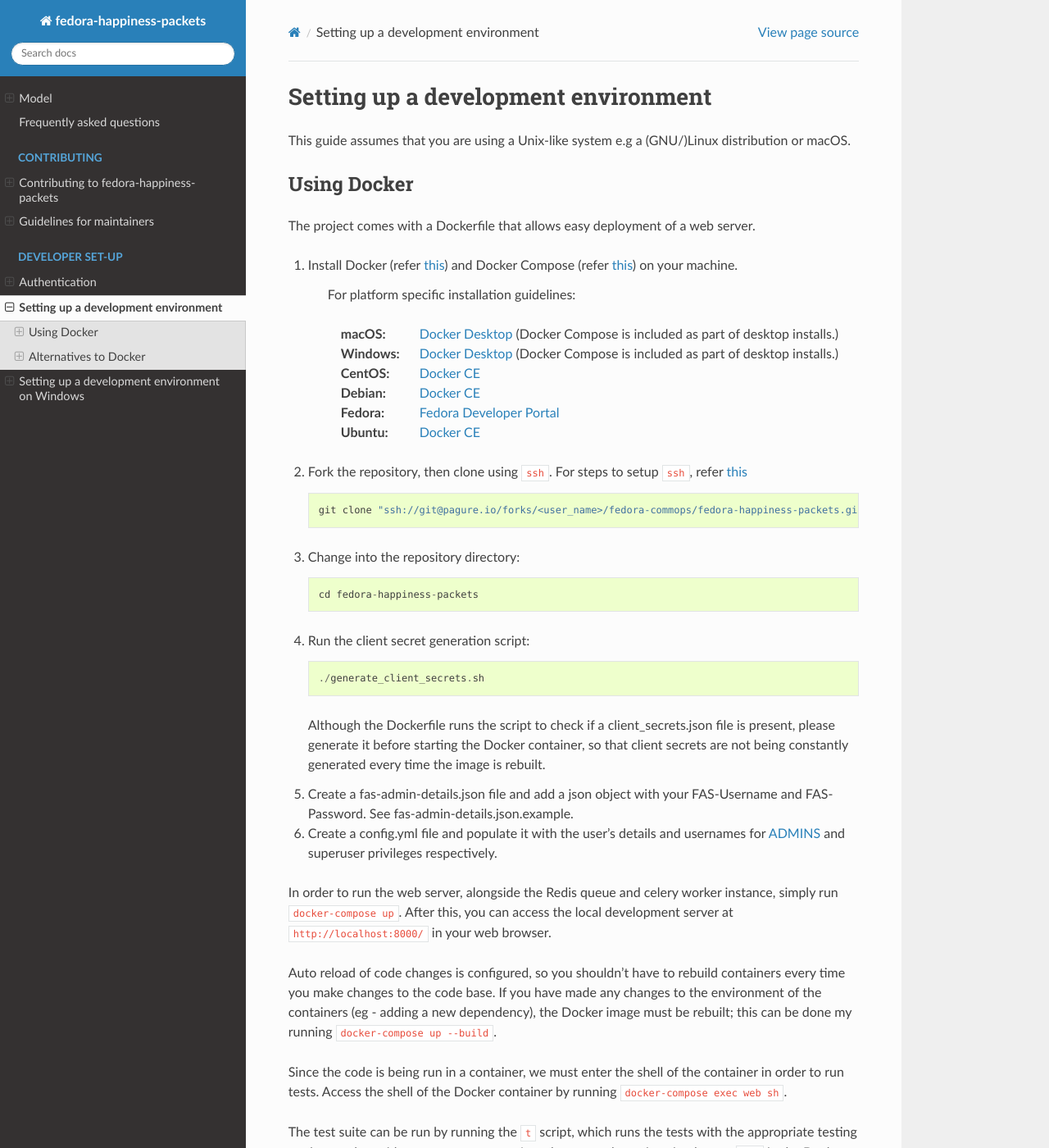
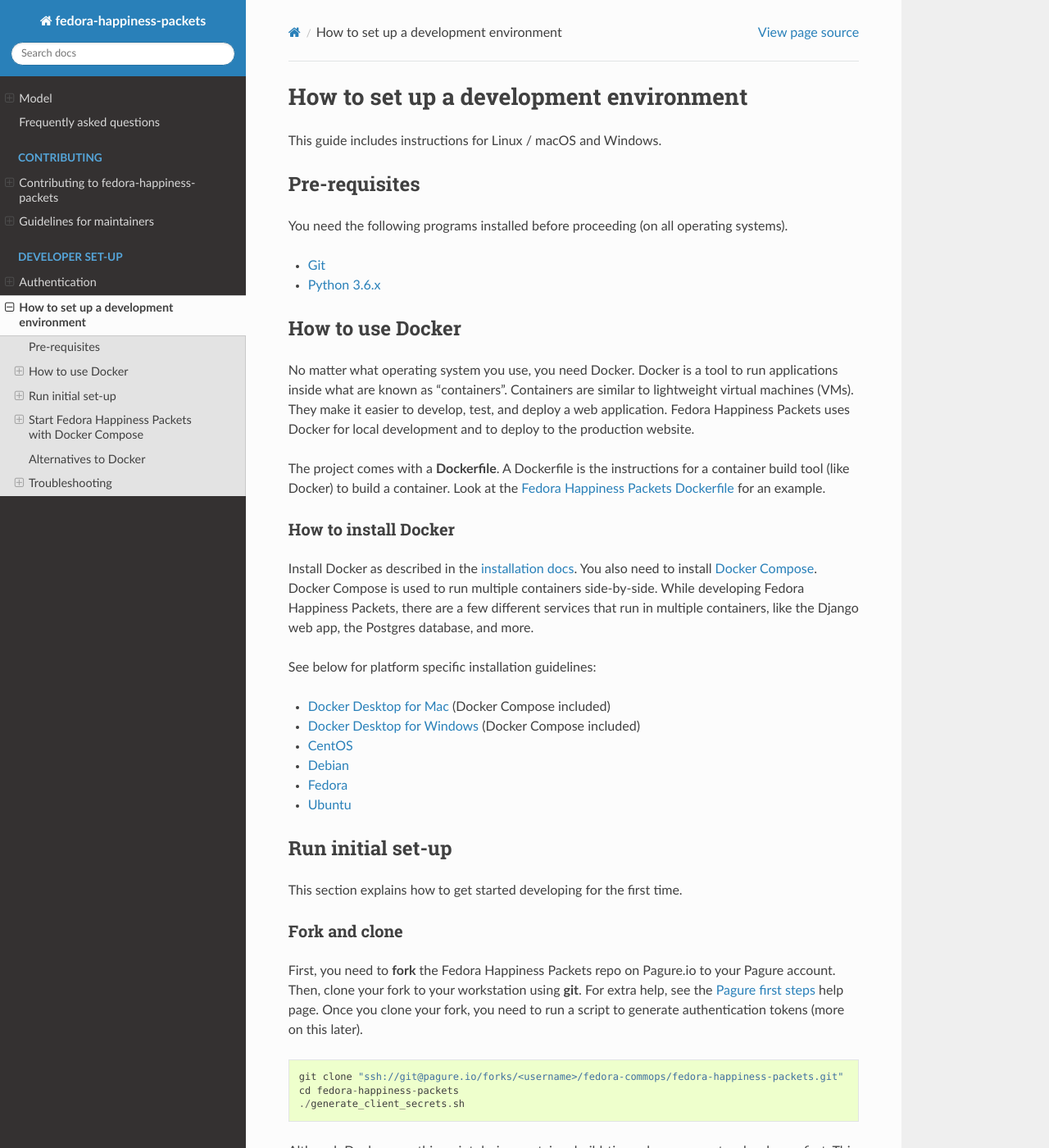
Before and after one commit to travisdev1/travis, a Sphinx documentation site: the page built from docs/setup/development.rst, in a window 1280 px wide and 1400 px high. Shown: the whole window at 82% size. Built offline with Sphinx 7.4.7 and the Read the Docs theme 2.0.0, drawn with Linux system fonts in a browser that asks for light colours; formulas are drawn with MathJax 3; some of the changed text lies outside the part shown.

Commit message:
docs: Combine dev setup docs, refactor organization
This commit does two things:

* Combines the two development set-up guide docs into one
* Refactors the combined page for better organization

I thought it was confusing to have two pages, since they mostly repeated
the other pages. This makes it easier for us to maintain one and only
one source of truth for setting up and developing on Fedora Happiness
Packets.

I also refactored the combined pages and reorganized parts to make it
easier to read. It is a fairly long page, so I used some more
ReStructuredText / Sphinx magic to improve readability where I could.

This page also now conforms to most of the Sphinx docs style guide too:

    https://documentation-style-guide-sphinx.readthedocs.io/

Some of these, like filenames, I intentionally ignore because I think
they are quite silly.

```diff
--- a/docs/setup/development.rst
+++ b/docs/setup/development.rst
@@ -1,114 +1,196 @@
-=========================================
- Setting up a development environment
-=========================================
+#######################################
+How to set up a development environment
+#######################################
 
-This guide assumes that you are using a Unix-like system e.g a (GNU/)Linux distribution or macOS.
+This guide includes instructions for Linux / macOS and Windows.
 
-Using Docker
-===============
 
-The project comes with a Dockerfile that allows easy deployment of a web server.
+**************
+Pre-requisites
+**************
 
-#. Install Docker (refer `this <https://docs.docker.com/install/>`_) and Docker Compose (refer `this <https://docs.docker.com/compose/install/>`_) on your machine.
+You need the following programs installed before proceeding (on all operating systems).
 
-    For platform specific installation guidelines:
+- `Git <https://git-scm.com/>`__
+- `Python 3.6.x <https://www.python.org/downloads/>`__
 
-    :macOS: `Docker Desktop <https://docs.docker.com/docker-for-mac/install/>`_ (Docker Compose is included as part of desktop installs.)
-    :Windows: `Docker Desktop <https://docs.docker.com/docker-for-windows/install/>`_ (Docker Compose is included as part of desktop installs.)
-    :CentOS: `Docker CE <https://docs.docker.com/install/linux/docker-ce/centos/>`_
-    :Debian: `Docker CE <https://docs.docker.com/install/linux/docker-ce/debian/>`_
-    :Fedora: `Fedora Developer Portal <https://developer.fedoraproject.org/tools/docker/docker-installation.html>`_
-    :Ubuntu: `Docker CE <https://docs.docker.com/install/linux/docker-ce/ubuntu/>`_
 
-#. Fork the repository, then clone using ``ssh``. For steps to setup ``ssh``, refer `this <https://docs.pagure.org/pagure/usage/first_steps.html>`_ ::
+*****************
+How to use Docker
+*****************
 
-    git clone "ssh://git@pagure.io/forks/<user_name>/fedora-commops/fedora-happiness-packets.git"
+No matter what operating system you use, you need Docker.
+Docker is a tool to run applications inside what are known as "containers".
+Containers are similar to lightweight virtual machines (VMs).
+They make it easier to develop, test, and deploy a web application.
+Fedora Happiness Packets uses Docker for local development and to deploy to the production website.
 
-#. Change into the repository directory::
+The project comes with a **Dockerfile**.
+A Dockerfile is the instructions for a container build tool (like Docker) to build a container.
+Look at the `Fedora Happiness Packets Dockerfile <https://pagure.io/fedora-commops/fedora-happiness-packets/blob/master/f/Dockerfile>`__ for an example.
 
+How to install Docker
+=====================
+
+Install Docker as described in the `installation docs <https://docs.docker.com/install/>`__.
+You also need to install `Docker Compose <https://docs.docker.com/compose/install/>`__.
+Docker Compose is used to run multiple containers side-by-side.
+While developing Fedora Happiness Packets, there are a few different services that run in multiple containers, like the Django web app, the Postgres database, and more.
+
+See below for platform specific installation guidelines:
+
+- `Docker Desktop for Mac <https://docs.docker.com/docker-for-mac/install/>`__ (Docker Compose included)
+- `Docker Desktop for Windows <https://docs.docker.com/docker-for-windows/install/>`__ (Docker Compose included)
+- `CentOS <https://docs.docker.com/install/linux/docker-ce/centos/>`__
+- `Debian <https://docs.docker.com/install/linux/docker-ce/debian/>`__
+- `Fedora <https://developer.fedoraproject.org/tools/docker/docker-installation.html>`__
+- `Ubuntu <https://docs.docker.com/install/linux/docker-ce/ubuntu/>`__
+
+
+******************
+Run initial set-up
+******************
+
+This section explains how to get started developing for the first time.
+
+Fork and clone
+==============
+
+First, you need to **fork** the Fedora Happiness Packets repo on Pagure.io to your Pagure account.
+Then, clone your fork to your workstation using **git**.
+For extra help, see the `Pagure first steps <https://docs.pagure.org/pagure/usage/first_steps.html>`__ help page.
+Once you clone your fork, you need to run a script to generate authentication tokens (more on this later).
+
+::
+
+    git clone "ssh://git@pagure.io/forks/<username>/fedora-commops/fedora-happiness-packets.git"
     cd fedora-happiness-packets
-
-#. Run the client secret generation script::
-
     ./generate_client_secrets.sh
 
-   Although the Dockerfile runs the script to check if a client_secrets.json file is present, please generate it before starting the Docker container, so that client secrets are not being constantly generated every time the image is rebuilt.
+Although Docker runs this script during container build-time, please generate a local copy first.
+This way, new client keys are not being generated each time the container is rebuilt.
+This avoids rate-limiting by the authentication service.
 
-#. Create a fas-admin-details.json file and add a json object with your FAS-Username and FAS-Password. See fas-admin-details.json.example.
+Add FAS account login info
+==========================
 
-#. Create a config.yml file and populate it with the user's details and usernames for `ADMINS <https://docs.djangoproject.com/en/2.1/ref/settings/#admins>`_ and superuser privileges respectively.
+Next, you need to configure Fedora Happiness Packets with your Fedora Account System (FAS) username and password.
+This is used to authenticate with Fedora APIs for username search.
+Copy the example file ``fas-admin-details.json.example`` as a new file named ``fas-admin-details.json``.
+Add your username and password into the quotes.
 
-In order to run the web server, alongside the Redis queue and celery worker instance, simply run ``docker-compose up``.
-After this, you can access the local development server at ``http://localhost:8000/`` in your web browser.
+Create a project config file
+============================
 
-Auto reload of code changes is configured, so you shouldn't have to rebuild containers every time you make changes to the code base.
-If you have made any changes to the environment of the containers (eg - adding a new dependency), the Docker image must be rebuilt; this can be done my running ``docker-compose up --build``.
+Next, create a configuration file to add admin users to Fedora Happiness Packets.
+Like before, copy ``config.yml.example`` to a new file named ``config.yml``.
+Add your name and ``@fedoraproject.org`` email address for `ADMINS <https://docs.djangoproject.com/en/2.1/ref/settings/#admins>`_.
+For superuser privileges, add your FAS username to the list.
 
-Since the code is being run in a container, we must enter the shell of the container in order to run tests.
-Access the shell of the Docker container by running ``docker-compose exec web sh``.
+How to test sending emails
+==========================
 
-The test suite can be run by running the ``t`` script, which runs the tests with the appropriate testing settings and provides a coverage report.
-In order to run the script, simply type ``./t`` in the Docker container's shell.
+In the development environment, sending emails is tested in one of two ways:
 
-Integration tests are run via the following command: ``docker-compose exec web ./manage.py test -v 2 -p integration_test*.py --settings=happinesspackets.settings.tsting``
+* Using console
+* Using third-party mail provider (e.g. Gmail
 
-Alternative methods to test sending email
------------------------------------------
+Using console
+-------------
 
-In the development environment sending emails is setup in two ways:
+The default setup is to send emails on the console.
+The full content of emails will appear in the ``docker-compose`` console output (explained below).
+To see this in action, no changes are needed.
 
-* The default setup is to send emails on the console. The settings for the same can be found under the comment ``Configurations for sending email on console``. To see this in action, no changes to the present code base is needed.
+Using Gmail
+-----------
 
-* Emails are also configured to send using Gmail SMTP server. To test this functionality:
+Sending real, actual emails can be tested with a third-party mail provider, like Gmail.
+There are other mail services you can use, but this guide explains using Gmail.
+To test this functionality:
 
-  1. In ``settings/dev.py`` un-comment the setting for ``Configurations to test sending emails using Gmail SMTP`` and comment out the setting under ``Configurations for sending email on console`` and in ``docker-compose.yml`` un-comment the ports setting in ``celery`` service.
-  2. Enable `less secure apps <https://myaccount.google.com/lesssecureapps>`_ in the Gmail account which you want to use as the host email.
-     (It is strongly recommended to not allow less secure apps in your primary Gmail account. A separate account for testing is recommended with this setting enabled.)
-  3. Replace ``<HOST@EMAIL.COM>`` and ``<HOST_EMAIL_PASSWORD>`` with the email address of the above account and its password.
+#. In ``settings/dev.py``, un-comment the setting for ``Configurations to test sending emails using Gmail SMTP``.
+   Comment out the setting under ``Configurations for sending email on console``.
+   In ``docker-compose.yml``, un-comment the ports setting in ``celery`` service.
+#. Enable `less secure apps <https://myaccount.google.com/lesssecureapps>`_ in the Gmail account which you want to use as the host email.
+   (It is strongly recommended to not allow less secure apps in your primary Gmail account.
+   A separate account for testing is recommended with this setting enabled.)
+#. Replace ``<HOST@EMAIL.COM>`` and ``<HOST_EMAIL_PASSWORD>`` with the email address of the above account and its password.
 
-Testing Fedora Messaging Integration
---------------------------------------
 
-To test if messages are being sent to the RabbitMQ broker, open a new terminal and run the following command inside the shell of the Docker container `web`::
+**************************************************
+Start Fedora Happiness Packets with Docker Compose
+**************************************************
 
+Now you are ready to start Fedora Happiness Packets!
+You will use Docker Compose to start all the containers used at the same time (like Redis, Celery, and others).
+Run this command to start up the project::
+
+    docker-compose up
+
+Once it finishes starting up, open `localhost:8000 <http://localhost:8000/>`__ in your browser
+You should see the Fedora Happiness Packets home page.
+
+Thanks to `PR #235 <https://pagure.io/fedora-commops/fedora-happiness-packets/pull-request/235>`__ from `@ShraddhaAg <https://twitter.com/ShraddhaAg>`__, changes to Django code, HTML templates, and CSS/JavaScript are automatically reloaded while ``docker-compose`` is running.
+You should not need to rebuild the containers every time you make a change.
+However, sometimes you will need to rebuild the containers (e.g. adding a new dependency).
+This can be done with the following command::
+
+    docker-compose up --build
+
+Run integration tests
+=====================
+
+Integration tests are tests that ensure an application works fully from beginning to end.
+Fedora Happiness Packets is not fully tested, but there are some integration tests.
+To run integration tests, you need to enter the container while it is running and run the test suite.
+Open a new window and run this command to open a shell prompt inside the Django web app container::
+
+    docker-compose exec web bash
+
+Once inside the container, run this command::
+
+    docker-compose exec web ./manage.py test -v 2 -p integration_test*.py --settings=happinesspackets.settings.tsting
+
+Test ``fedora-messaging`` integration
+=====================================
+
+To test if messages are being sent to the RabbitMQ broker, open a new terminal while ``docker-compose`` is running.
+Run the following commands::
+
+    docker-compose exec web bash
     fedora-messaging consume --callback=fedora_messaging.example:printer
 
 The messages sent to the RabbitMQ broker, when a sender confirms sending a happiness packet, will be printed in this terminal.
 
+
+**********************
 Alternatives to Docker
-======================
+**********************
 
-Should you be unable to run Docker, or prefer to not use it, there is an alternative way of setting up a development environment.
-
-0. (Optional) Use a virtual environment solution, like virtualenv or Pipenv, in order to prevent dependency conflicts with other projects.
-1. Install the development packages: ``pip install -r /requirements/dev.txt`` (Pipenv users can use pipenv install)
-2. Export the development settings module as an environment variable: ``export  DJANGO_SETTINGS_MODULE=happinesspackets.settings.dev``
-3. Generate the client_secrets.json file (This is needed in order for login functionality to work): ``./generate_client_secrets.sh``.
-   If you get a permission denied error, change the file to an executable: ``chmod +x generate_client_secrets.sh``
-4. Collect static resources: ``python manage.py collectstatic``
-5. Ensure the database is up to date by running all migrations: ``python manage.py migrate``
-
-In order to ensure the server is fully functional, Redis and Celery must both be configured.
-
-Redis
-------
-
-1. Install redis from your package manager, or follow the instructions on the Redis website.
-2. Ensure that the redis server has been started: ``redis-server``
-
-Celery
-_______
-
-1. Start the celery worker in the background, or in a separate terminal window: ``celery -A happinesspackets worker -l info``
+There are other ways to run Fedora Happiness Packets without containers or Docker.
+However, this is discouraged as current maintainers use containers to test changes and deploy Fedora Happiness Packets to production.
+If you choose to not use Docker and set up everything manually, you may run into unexpected issues.
+Project maintainers cannot easily help you if you choose this route (and may not be able to help you)!
+Therefore, please consider very carefully if you wish to run everything locally without containers.
 
 
-The tests can be run directly from the project folder as described in the Using Docker section, without having to run ``docker-compose exec web sh`` beforehand.
+***************
+Troubleshooting
+***************
 
-As a reference:
+Windows: ``alpinelinux.org error ERROR: unsatisfiable constraints``
+===================================================================
 
-- Run tests with testing settings, and produce coverage report: ``./t``
-- Run integration tests: ``./manage.py test -v 2 -p integration_test*.py --settings=happinesspackets.settings.tsting``
+On Windows, you might get the above error when running ``docker-compose``.
+This can be resolved by following these steps:
 
-The web server can thus be run via the ``manage.py`` script: ``python manage.py runserver 0.0.0.0:8000``
-
-When the source code is changed, the web server should automatically reload, and apply the new changes.
+#. Open Docker settings.
+#. Click on Network.
+#. Look for "DNS Server" section.
+#. It is set to *Automatic* by default.
+   Change it to *Fixed*.
+#. The IP address should now be editable.
+   Try changing it to ``1.1.1.1``.
+#. Save settings.
+#. Restart Docker.
```
Also changed, not shown: docs/setup/development_windows.rst (deleted, +0 -89 lines).
